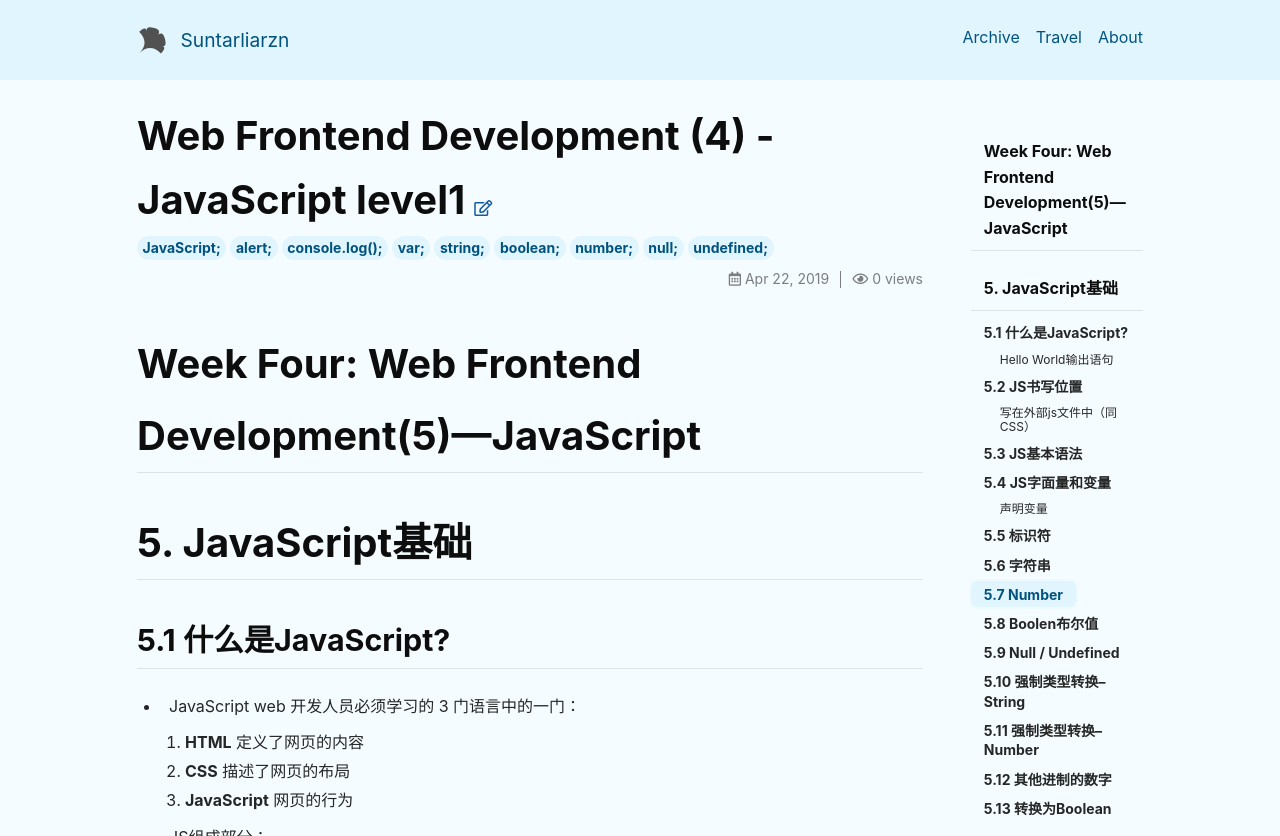
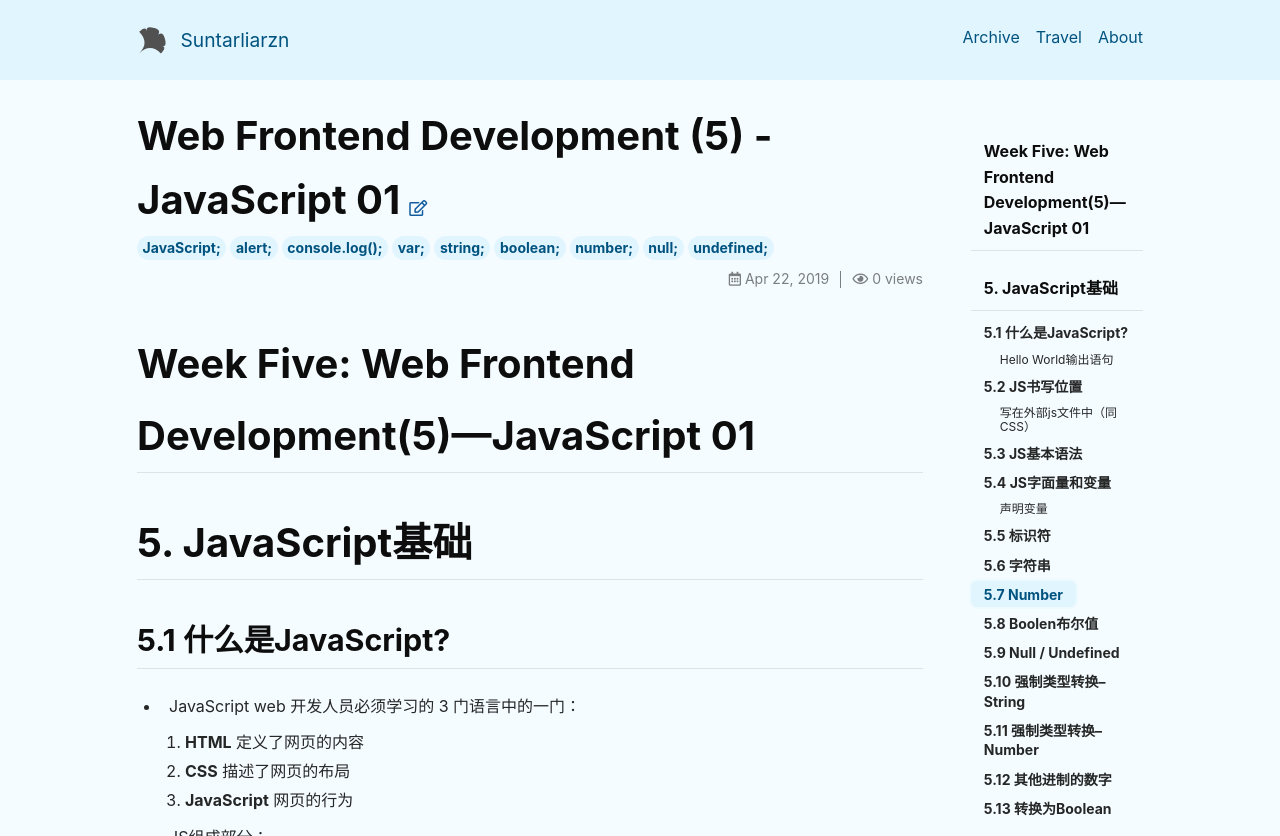
Before and after one commit to suntarliarzn/suntarliarzn.github.io, a Jekyll site: the page built from _posts/2019-04-22-Web frontend development(5)-JavaScript level1.md, in a window 1280 px wide and 900 px high, cut to the strip 0-836 px from the top of the window. Built offline with Jekyll 4.4.1, drawn with Linux system fonts in a browser that asks for light colours; nearby versions of some CDN libraries; comment, search, counter and statistics services are not loaded.

Commit message:
2019.04.22 js 01 #4

```diff
--- a/_posts/2019-04-22-Web frontend development(5)-JavaScript level1.md
+++ b/_posts/2019-04-22-Web frontend development(5)-JavaScript level1.md
@@ -1,6 +1,6 @@
 ---
 
-title: Web Frontend Development (4) - JavaScript level1
+title: Web Frontend Development (5) - JavaScript 01
 
 key: C20190422
 
@@ -9,7 +9,7 @@ tags: JavaScript; alert; console.log(); var; string; boolean; number; null; unde
 layout: article
 ---
 
-# Week Four: Web Frontend Development(5)---JavaScript
+# Week Five: Web Frontend Development(5)---JavaScript 01
 
 <!--more-->
 
```
